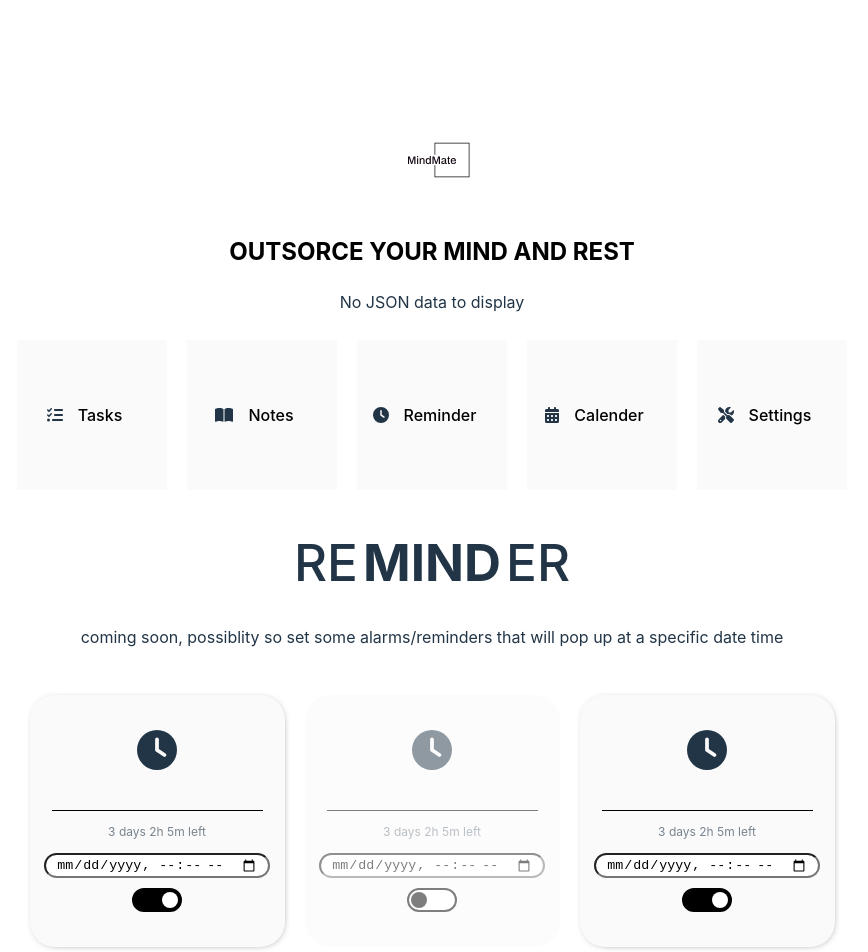
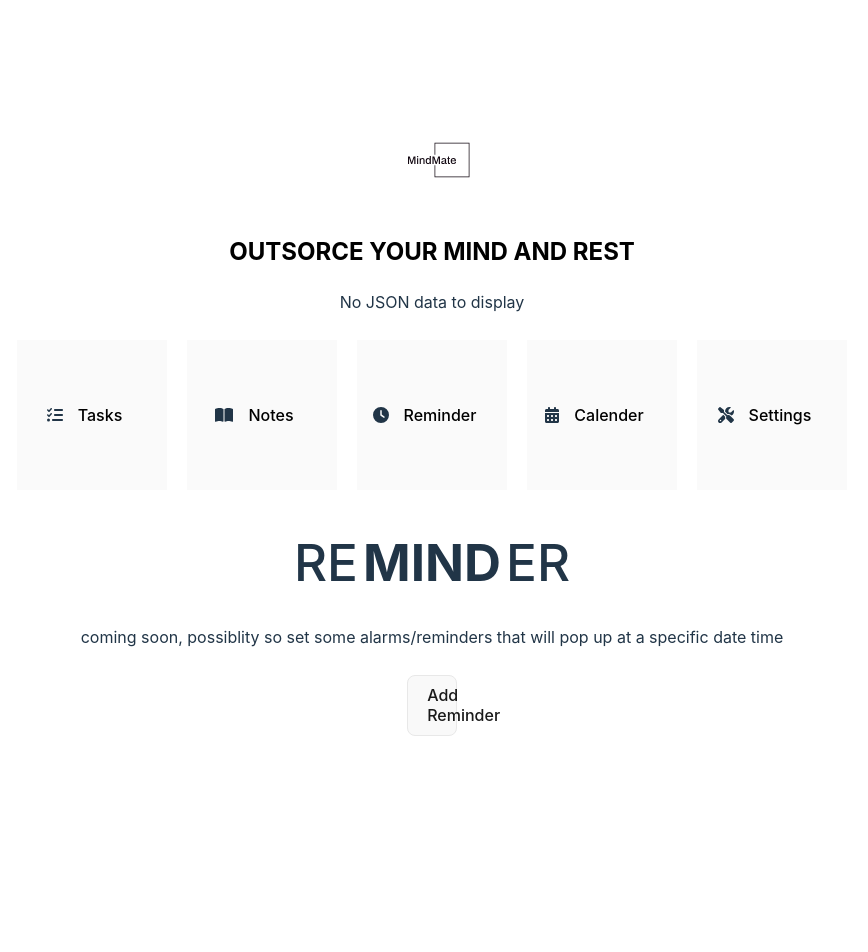
Before and after one commit to Paulalbo/MindMate, a React (Vite) app: page /reminder in a window 1280 px wide. Shown: the top 952 px of the page, without its empty margins (215-1083 px from the left). After the commit the page ends 838 px from the top, so only its background shows below. Built offline with nearby package versions, Linux system fonts and the light colour scheme.

Commit message:
Fix add Reminder funcitonality

```diff
--- a/src/pages/Reminder.tsx
+++ b/src/pages/Reminder.tsx
@@ -1,5 +1,30 @@
+import { useState } from "react";
 import ReminderTask from "../component/ReminderTask/ReminderTask";
-const Reminders = () => {
+const ReminderList = () => {
+  const jsonData = localStorage.getItem("mindMateData");
+  const initialData = jsonData ? JSON.parse(jsonData) : { Reminders: [] };
+
+  const [reminders, setReminders] = useState(initialData.Reminders);
+
+  const handleAddReminder = () => {
+    const newReminder = {
+      id: String(Date.now()),
+      title: "",
+      status: false,
+    };
+
+    setReminders((prevReminders: any) => [...prevReminders, newReminder]);
+
+    // Update only the "Reminders" part of the JSON data.
+    const updatedData = {
+      ...initialData,
+      Reminders: [...initialData.Reminders, newReminder],
+    };
+
+    // Update localStorage with the updated data.
+    localStorage.setItem("mindMateData", JSON.stringify(updatedData));
+  };
+
   return (
     <div>
       <h1>
@@ -9,14 +34,17 @@ const Reminders = () => {
         coming soon, possiblity so set some alarms/reminders that will pop up at
         a specific date time
       </p>
+      <button className="button tasklist__button" onClick={handleAddReminder}>
+        Add Reminder
+      </button>
       <div className="reminder__wrapper">
-        <ReminderTask status={true} />
-        <ReminderTask status={false} />
-        <ReminderTask status={true} />
-        <ReminderTask status={true} />
+        {reminders &&
+          reminders.map((reminder: { id: React.Key | null | undefined }) => (
+            <ReminderTask status={false} />
+          ))}
       </div>
     </div>
   );
 };
 
-export default Reminders;
+export default ReminderList;
```
